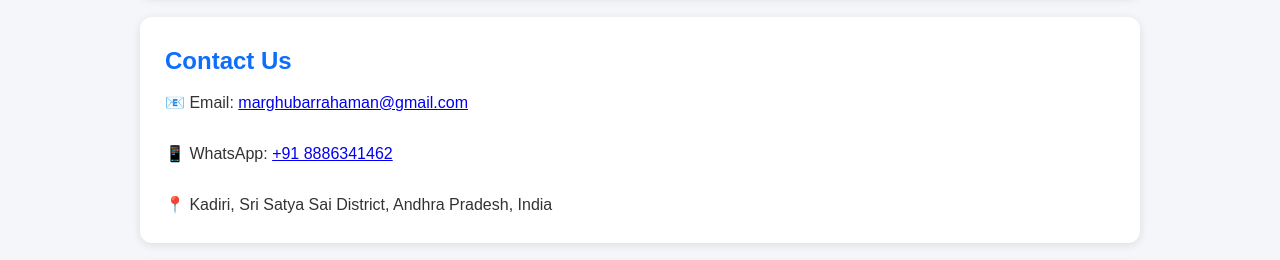
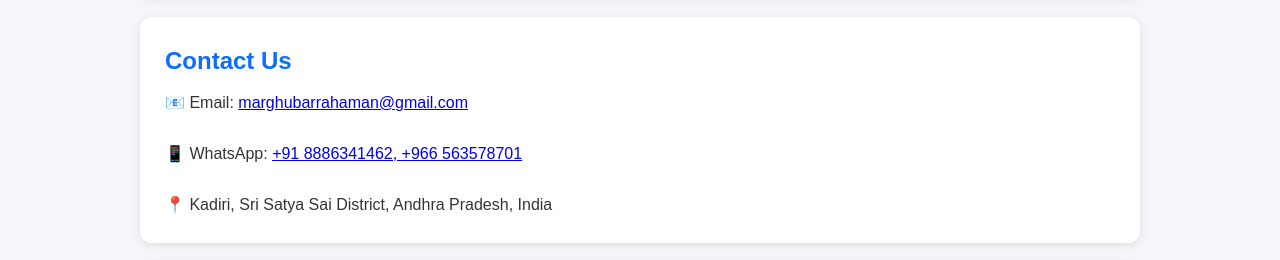
Before and after one commit to MarghubarRahaman/MR, a plain HTML site: page index.html in a window 1280 px wide. Shown: the part 1907-2167 px from the top of the page. Drawn offline with Linux system fonts and the light colour scheme.

Commit message:
Update index.html

```diff
--- a/index.html
+++ b/index.html
@@ -351,7 +351,7 @@ marghubarrahaman@gmail.com
 <p>
 📱 WhatsApp:
 <a href="https://wa.me/918886341462" target="_blank">
-+91 8886341462
++91 8886341462, +966 563578701
 </a>
 </p>
 
```
